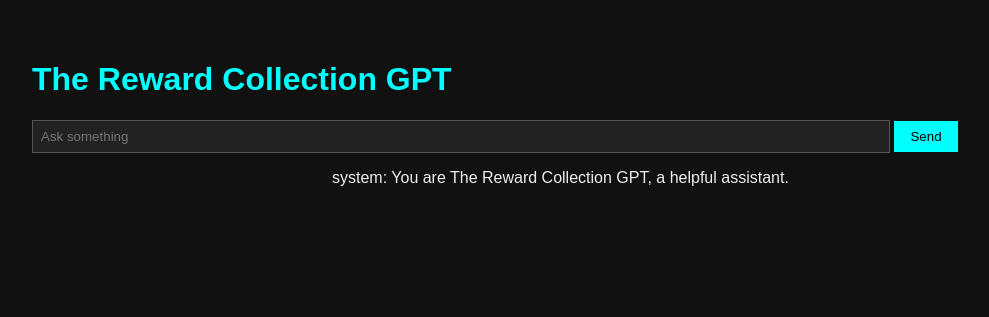
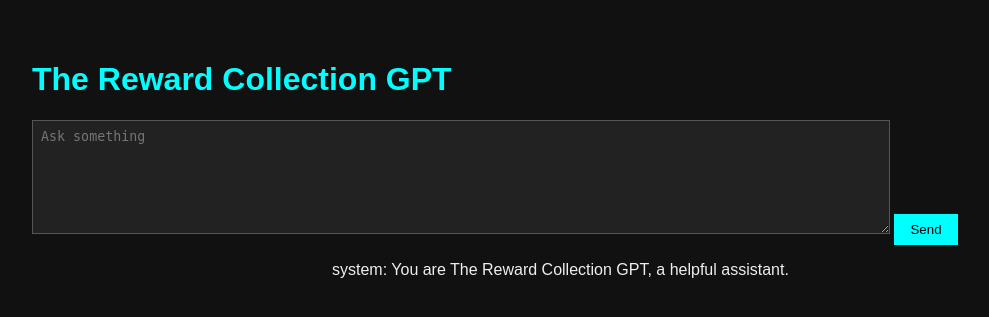
Before and after one commit to TomSumner28/merchant-data, a Flask app: page / in a window 1280 px wide. Shown: the top 317 px of the page, without its empty margins (8-997 px from the left). Run offline with Flask 3, Linux system fonts and the light colour scheme.

Commit message:
Make chat input a textarea

```diff
--- a/app/templates/chat.html
+++ b/app/templates/chat.html
@@ -11,7 +11,7 @@
     .msg { margin-bottom:1rem; }
     .user { color:#0ff; }
     .assistant { color:#ff4081; }
-    input[type=text] { width:70%; background:#222; border:1px solid #555; color:#eee; padding:.5rem; }
+    textarea { width:70%; background:#222; border:1px solid #555; color:#eee; padding:.5rem; height:6rem; }
     button { padding:.5rem 1rem; background:#0ff; border:none; color:#000; }
     #answer { margin:1rem 0; font-style:italic; }
   </style>
@@ -20,7 +20,7 @@
   <h1>The Reward Collection GPT</h1>
   <form id="chat-form" method="post" action="{{ url_for('ask') }}">
     <input type="hidden" name="csrf_token" value="{{ csrf_token() }}">
-    <input type="text" name="message" placeholder="Ask something" required>
+    <textarea name="message" placeholder="Ask something" required></textarea>
     <button type="submit">Send</button>
   </form>
   <div id="answer"></div>
@@ -32,12 +32,12 @@
   <script>
     $('#chat-form').on('submit', function(e){
       e.preventDefault();
-      const text = $('input[name=message]').val();
+      const text = $('textarea[name=message]').val();
       $.post($(this).attr('action'), $(this).serialize(), function(data){
         $('#chat').append('<div class="msg user">user: '+text+'</div>');
         $('#chat').append('<div class="msg assistant">assistant: '+data.answer+'</div>');
         $('#answer').text(data.answer);
-        $('input[name=message]').val('');
+        $('textarea[name=message]').val('');
       });
     });
   </script>
```
